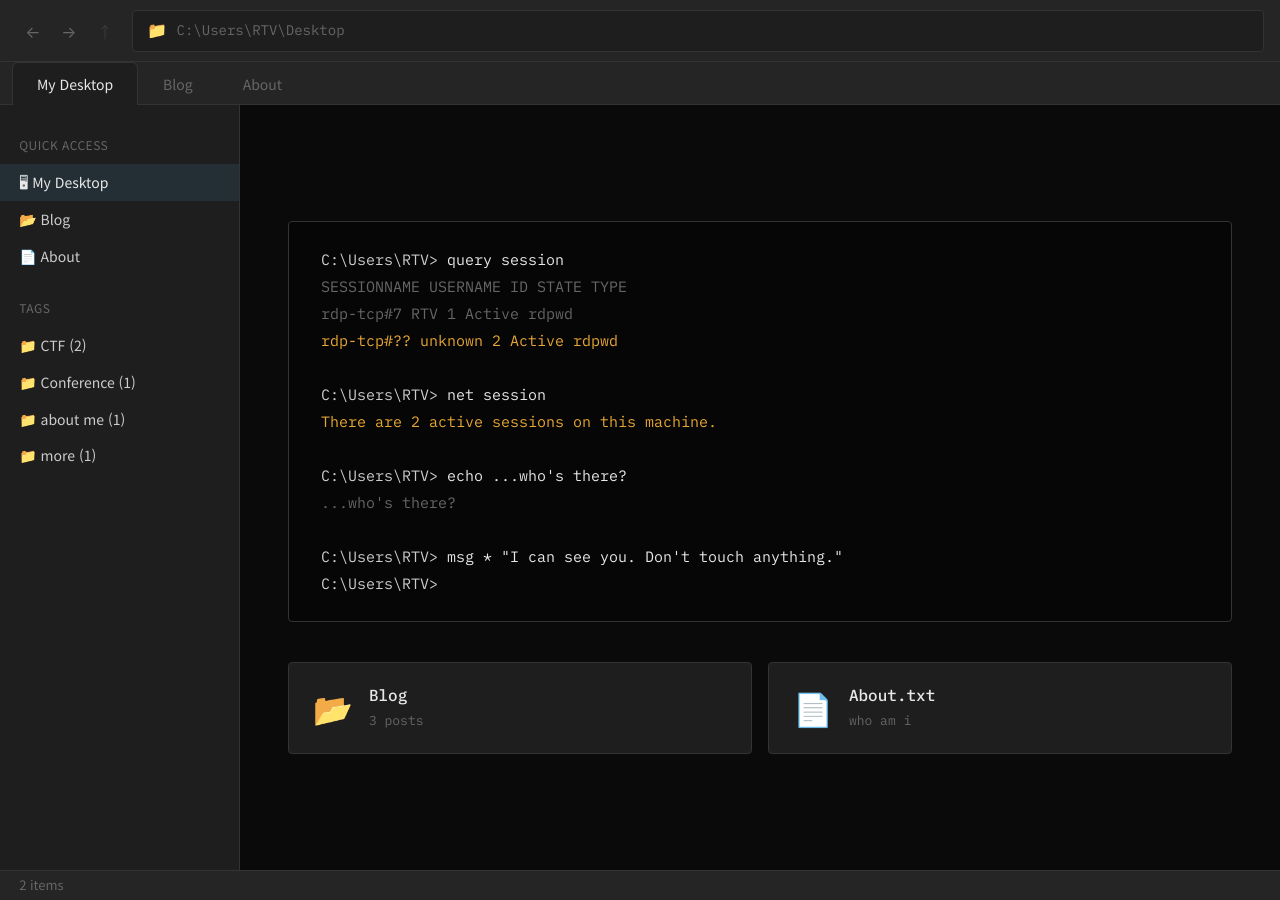
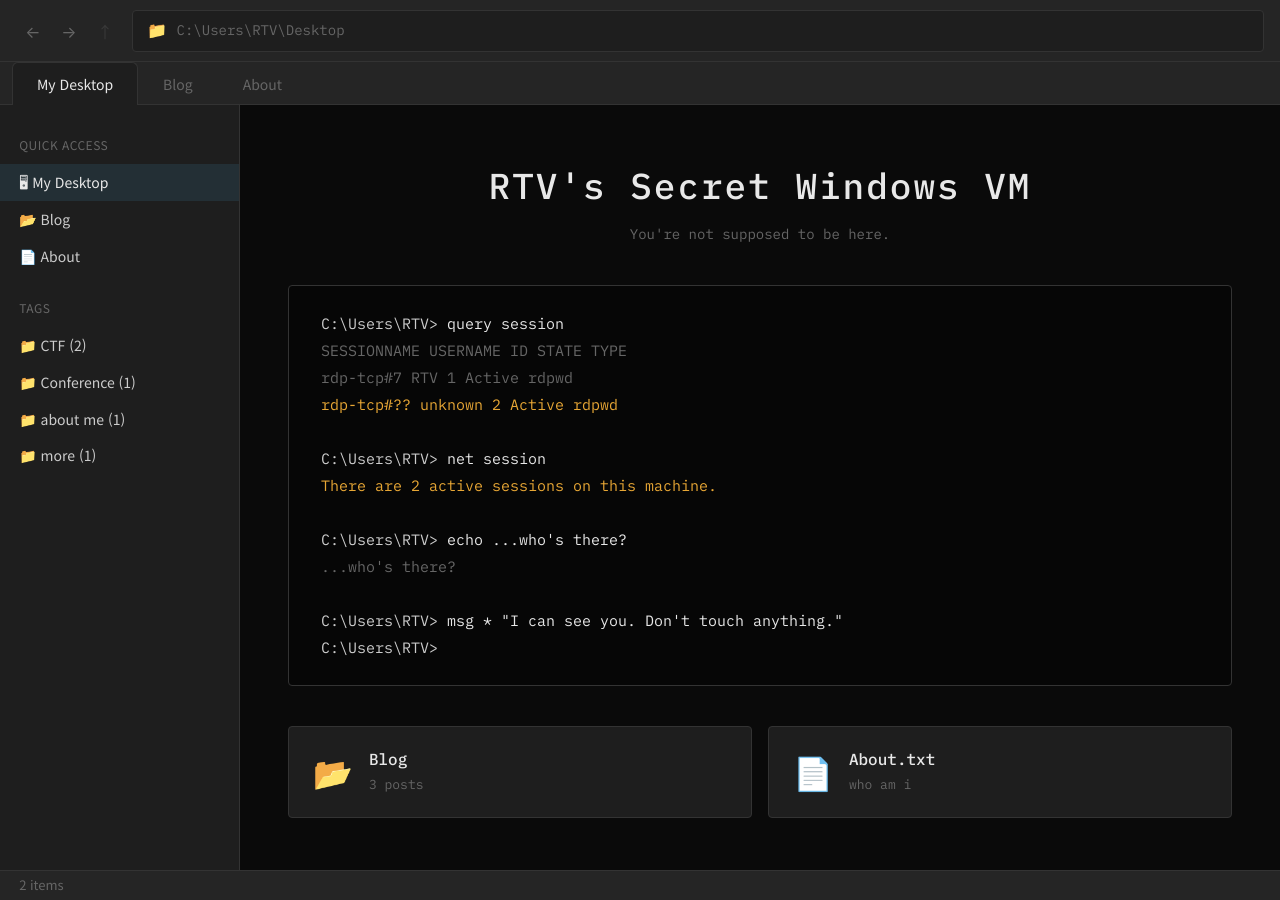
Before and after one commit to RTV-GIT/RTV-GIT.github.io, a Jekyll site: the page built from index.html, in a window 1280 px wide. Built offline with Jekyll 4.4.1, drawn with Linux system fonts in a browser that asks for light colours.

Commit message:
메인 페이지에 히어로 타이틀 추가
Co-Authored-By: Claude Opus 4.6 (1M context) <noreply@anthropic.com>

```diff
--- a/assets/css/style.css
+++ b/assets/css/style.css
@@ -206,6 +206,25 @@ body {
   justify-content: center;
   gap: 2.5rem;
   padding: 3rem 3rem !important;
+}
+
+.home-hero {
+  text-align: center;
+}
+
+.home-title {
+  font-family: var(--font-mono);
+  font-size: 36px;
+  font-weight: 500;
+  color: var(--fg-bright);
+  letter-spacing: 2px;
+}
+
+.home-subtitle {
+  font-family: var(--font-mono);
+  font-size: 14px;
+  color: var(--fg-dim);
+  margin-top: 0.5rem;
 }
 
 .rdp-banner {
--- a/index.html
+++ b/index.html
@@ -9,6 +9,11 @@ item_count: "2 items"
 {% include sidebar.html %}
 
 <div class="explorer-main home-main">
+
+  <div class="home-hero">
+    <h1 class="home-title">RTV's Secret Windows VM</h1>
+    <p class="home-subtitle">You're not supposed to be here.</p>
+  </div>
 
   <!-- RDP 접속 느낌 터미널 -->
   <div class="rdp-banner">
```
